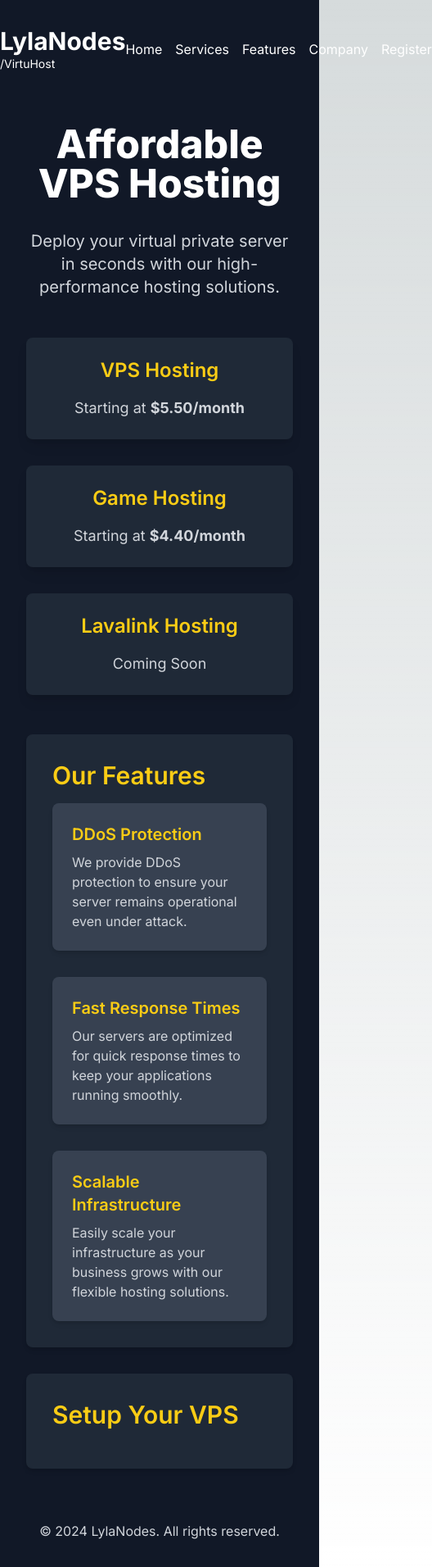
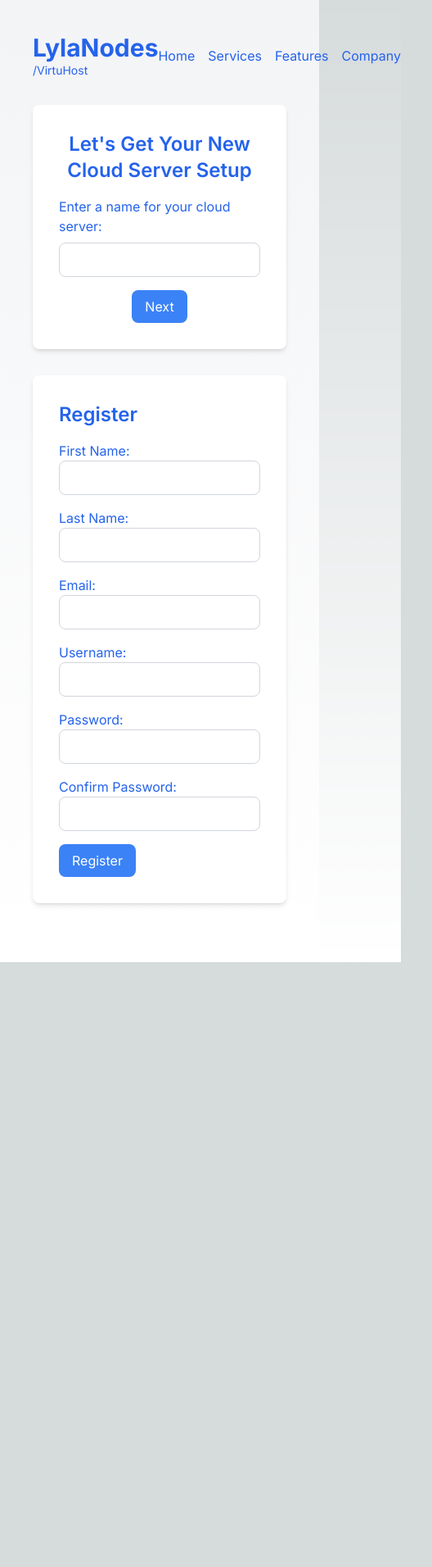
Before and after one commit to vekalmao/vpswebsite, a Next.js app: page / in a window 390 px wide. Shown: the whole page at 82% size, 528 px wide, since content can reach past the window. After the commit the page ends 1174 px from the top, so only its background shows below. Built offline with nearby package versions, Linux system fonts and the light colour scheme.

Commit message:
Update page.tsx

```diff
--- a/app/page.tsx
+++ b/app/page.tsx
@@ -1,9 +1,91 @@
 "use client";
+
 
 import React, { useState } from 'react';
 import Image from 'next/image';
 
-// Plans data
+const Home = () => {
+  const [step, setStep] = useState(1);
+  const [serverName, setServerName] = useState('');
+  const [selectedLocation, setSelectedLocation] = useState('');
+  const [selectedCpuType, setSelectedCpuType] = useState('');
+  const [selectedPlan, setSelectedPlan] = useState('');
+  const [vpsCreated, setVpsCreated] = useState(false);
+  const [ipv4Address, setIpv4Address] = useState('');
+  const [firstName, setFirstName] = useState('');
+  const [lastName, setLastName] = useState('');
+  const [email, setEmail] = useState('');
+  const [username, setUsername] = useState('');
+  const [password, setPassword] = useState('');
+  const [confirmPassword, setConfirmPassword] = useState('');
+
+  const handleSaveServerName = () => {
+    setStep(2);
+  };
+
+  const handleSelectLocation = (location) => {
+    setSelectedLocation(location);
+    setStep(3);
+  };
+
+  const handleSelectCpuType = (cpuType) => {
+    setSelectedCpuType(cpuType);
+    setStep(4);
+  };
+
+  const handleSelectPlan = (plan) => {
+    setSelectedPlan(plan);
+    setStep(5);
+  };
+
+  const handleSubmit = () => {
+    setVpsCreated(true);
+    const randomIpv4 = generateRandomIpv4();
+    setIpv4Address(randomIpv4);
+    setStep(6);
+  };
+
+  const handleSetupCloudVPS = () => {
+    setStep(1);
+    setServerName('');
+    setSelectedLocation('');
+    setSelectedCpuType('');
+    setSelectedPlan('');
+    setVpsCreated(false);
+    setIpv4Address('');
+  };
+
+  const handleRegister = (e) => {
+    e.preventDefault();
+    // Validate the registration fields here
+    if (!firstName || !lastName || !email || !username || !password || !confirmPassword) {
+      alert('Please fill in all fields.');
+      return;
+    }
+
+    if (password !== confirmPassword) {
+      alert('Passwords do not match.');
+      return;
+    }
+
+    // Proceed with registration logic
+    alert('Registration successful!'); // Replace with actual registration logic
+    // You can add further actions like API calls to register the user
+
+    // For demonstration purposes, resetting the form fields after registration
+    setFirstName('');
+    setLastName('');
+    setEmail('');
+    setUsername('');
+    setPassword('');
+    setConfirmPassword('');
+  };
+
+  const generateRandomIpv4 = () => {
+    const ipOctet = () => Math.floor(Math.random() * 256);
+    return `${ipOctet()}.${ipOctet()}.${ipOctet()}.${ipOctet()}`;
+  };
+
   const sharedPlans = [
     { name: 'CX-01', description: 'Cheap for small projects', specifications: '1GB of RAM, 1 Core, 20GB of Storage' },
     { name: 'CX-02', description: 'Affordable for startups', specifications: '2GB of RAM, 2 Cores, 40GB of Storage' },
@@ -22,283 +104,238 @@ const dedicatedPlans = [
     { name: 'DX-06', description: 'Extreme power for specialized tasks', specifications: '128GB of RAM, 64 Cores, 3200GB of Storage' }
   ];
 
-const Home = () => {
-  const [step, setStep] = useState(0); // 0 for home page, then steps 1-6 for the setup process
-  const [serverName, setServerName] = useState('');
-  const [selectedLocation, setSelectedLocation] = useState<string>('');
-  const [selectedCpuType, setSelectedCpuType] = useState<string>('');
-  const [selectedPlan, setSelectedPlan] = useState<any>(null); // Updated to hold selected plan object
-  const [vpsCreated, setVpsCreated] = useState<boolean>(false);
-  const [ipv4Address, setIpv4Address] = useState<string>('');
-
-  // Authentication states
-  const [email, setEmail] = useState('');
-  const [password, setPassword] = useState('');
-  const [isRegistered, setIsRegistered] = useState(false);
-
-  const handleRegister = () => {
-    // Simulate successful registration (in a real app, you'd send this data to a backend)
-    setIsRegistered(true);
-    setStep(1); // Move to the next step after registration
-  };
-
-  const handleSaveServerName = () => {
-    setStep(2);
-  };
-
-  const handleSelectLocation = (location: string) => {
-    setSelectedLocation(location);
-    setStep(3);
-  };
-
-  const handleSelectCpuType = (cpuType: string) => {
-    setSelectedCpuType(cpuType);
-    setStep(4);
-  };
-
-  const handleSelectPlan = (plan: any) => {
-    setSelectedPlan(plan);
-    setStep(5);
-  };
-
-  const handleSubmit = () => {
-    setVpsCreated(true);
-    const randomIpv4 = generateRandomIpv4();
-    setIpv4Address(randomIpv4);
-    setStep(6);
-  };
-
-  const generateRandomIpv4 = (): string => {
-    const ipOctet = () => Math.floor(Math.random() * 256);
-    return `${ipOctet()}.${ipOctet()}.${ipOctet()}.${ipOctet()}`;
-  };
+  const additionalLocations = [
+    'Asia',
+    'Europe',
+    'New York',
+    'Ashburn Virginia',
+    'Frankfurt - Germany'
+    // Add more locations as needed
+  ];
 
   return (
-    <main className="flex flex-col items-center justify-center min-h-screen bg-gray-900 text-white">
-      {/* Header and Navigation */}
-      <header className="w-full max-w-5xl flex items-center justify-between py-8">
+    <main className="flex flex-col items-center justify-center min-h-screen p-10 bg-gradient-to-b from-gray-100 to-white dark:from-gray-800 dark:to-gray-900">
+      <header className="w-full max-w-5xl flex items-center justify-between mb-8">
         <div>
-          <h1 className="text-3xl font-bold text-white">LylaNodes</h1>
-          <p className="text-sm text-white">/VirtuHost</p>
+          <h1 className="text-3xl font-bold text-blue-600">LylaNodes</h1>
+          <p className="text-sm text-blue-600">/VirtuHost</p>
         </div>
         <nav>
           <ul className="flex space-x-4">
-            <li><a href="#" className="text-white hover:text-yellow-400">Home</a></li>
-            <li><a href="#" className="text-white hover:text-yellow-400">Services</a></li>
-            <li><a href="#" className="text-white hover:text-yellow-400">Features</a></li>
-            <li><a href="#" className="text-white hover:text-yellow-400">Company</a></li>
-            <li>
-              <button
-                className="text-white hover:text-yellow-400"
-                onClick={() => setIsRegistered(false)}
-              >
-                Register
-              </button>
-            </li>
+            <li><a href="#" className="text-blue-600 hover:text-purple-900 dark:text-blue-400 dark:hover:text-blue-600">Home</a></li>
+            <li><a href="#" className="text-blue-600 hover:text-purple-900 dark:text-blue-400 dark:hover:text-blue-600">Services</a></li>
+            <li><a href="#" className="text-blue-600 hover:text-purple-900 dark:text-blue-400 dark:hover:text-blue-600">Features</a></li>
+            <li><a href="#" className="text-blue-600 hover:text-purple-900 dark:text-blue-400 dark:hover:text-blue-600">Company</a></li>
           </ul>
         </nav>
       </header>
 
-      {/* Registration Form */}
-      {isRegistered && (
-        <section className="w-full max-w-5xl bg-gray-800 rounded-lg p-8 shadow-md mb-8 text-center">
-          <h2 className="text-2xl font-semibold mb-4 text-yellow-400">Create an Account to Get Started</h2>
+      {step === 1 && (
+        <section className="w-full max-w-5xl bg-white rounded-lg p-8 shadow-md mb-8 text-center">
+          <h2 className="text-2xl font-semibold mb-4 text-blue-600">Let's Get Your New Cloud Server Setup</h2>
           <div className="mb-4">
-            <label className="block text-left mb-2 text-gray-300">Email:</label>
+            <label className="block text-left mb-2 text-blue-600">Enter a name for your cloud server:</label>
             <input
-              type="email"
-              className="border border-gray-700 bg-gray-900 text-white rounded-lg px-3 py-2 w-full"
-              value={email}
-              onChange={(e) => setEmail(e.target.value)}
-            />
-          </div>
-          <div className="mb-4">
-            <label className="block text-left mb-2 text-gray-300">Password:</label>
-            <input
-              type="password"
-              className="border border-gray-700 bg-gray-900 text-white rounded-lg px-3 py-2 w-full"
-              value={password}
-              onChange={(e) => setPassword(e.target.value)}
+              type="text"
+              className="border border-gray-300 rounded-lg px-3 py-2 w-full text-blue-600"
+              value={serverName}
+              onChange={(e) => setServerName(e.target.value)}
             />
           </div>
           <button
-            className="bg-yellow-400 text-gray-900 px-4 py-2 rounded-lg hover:bg-yellow-500 transition duration-300"
-            onClick={handleRegister}
+            className="bg-blue-500 text-white px-4 py-2 rounded-lg hover:bg-blue-600 transition duration-300"
+            onClick={handleSaveServerName}
           >
-            Register
+            Next
           </button>
         </section>
       )}
 
-      {/* Affordable VPS Hosting */}
-      {!isRegistered && (
-        <section className="w-full max-w-5xl p-8 text-center">
-          <h2 className="text-5xl font-extrabold mb-8 text-white">Affordable VPS Hosting</h2>
-          <p className="text-xl text-gray-300 mb-12">Deploy your virtual private server in seconds with our high-performance hosting solutions.</p>
-          <div className="grid grid-cols-1 md:grid-cols-3 gap-8 mb-12">
-            <div className="bg-gray-800 rounded-lg p-6 text-center shadow-lg">
-              <h3 className="text-2xl font-semibold mb-4 text-yellow-400">VPS Hosting</h3>
-              <p className="text-lg text-gray-300">Starting at <span className="font-bold">$5.50/month</span></p>
+      {step === 2 && (
+        <section className="w-full max-w-5xl bg-white rounded-lg p-8 shadow-md mb-8 text-center">
+          <h2 className="text-2xl font-semibold mb-4 text-blue-600">Select Your Location</h2>
+          <div className="flex justify-center space-x-8 mb-8">
+            {additionalLocations.map((location) => (
+              <div key={location} onClick={() => handleSelectLocation(location)} className="cursor-pointer">
+                <Image src="https://media.earlyexperts.net/wp-content/uploads/2018/12/displaying-american-flag.jpg" alt={location} width={300} height={200} className="h-24 mb-2" />
+                <p className="text-gray-600">{location}</p>
               </div>
-            <div className="bg-gray-800 rounded-lg p-6 text-center shadow-lg">
-              <h3 className="text-2xl font-semibold mb-4 text-yellow-400">Game Hosting</h3>
-              <p className="text-lg text-gray-300">Starting at <span className="font-bold">$4.40/month</span></p>
-            </div>
-            <div className="bg-gray-800 rounded-lg p-6 text-center shadow-lg">
-              <h3 className="text-2xl font-semibold mb-4 text-yellow-400">Lavalink Hosting</h3>
-              <p className="text-lg text-gray-300">Coming Soon</p>
-            </div>
-          </div>
-
-          {/* Our Features */}
-          <section className="w-full max-w-5xl bg-gray-800 rounded-lg p-8 shadow-md mb-8 text-left">
-            <h2 className="text-3xl font-semibold mb-4 text-yellow-400">Our Features</h2>
-            <div className="grid grid-cols-1 md:grid-cols-3 gap-8">
-              <div className="bg-gray-700 p-6 rounded-lg shadow-md text-left">
-                <h3 className="text-xl font-semibold mb-2 text-yellow-400">DDoS Protection</h3>
-                <p className="text-gray-300">We provide DDoS protection to ensure your server remains operational even under attack.</p>
-              </div>
-              <div className="bg-gray-700 p-6 rounded-lg shadow-md text-left">
-                <h3 className="text-xl font-semibold mb-2 text-yellow-400">Fast Response Times</h3>
-                <p className="text-gray-300">Our servers are optimized for quick response times to keep your applications running smoothly.</p>
-              </div>
-              <div className="bg-gray-700 p-6 rounded-lg shadow-md text-left">
-                <h3 className="text-xl font-semibold mb-2 text-yellow-400">Scalable Infrastructure</h3>
-                <p className="text-gray-300">Easily scale your infrastructure as your business grows with our flexible hosting solutions.</p>
-              </div>
+            ))}
           </div>
         </section>
+      )}
 
-          {/* Setup Process */}
-          <section className="w-full max-w-5xl bg-gray-800 rounded-lg p-8 shadow-md text-left">
-            <h2 className="text-3xl font-semibold mb-4 text-yellow-400">Setup Your VPS</h2>
-            {/* Step 1: Save Server Name */}
-            {step === 1 && (
-              <div className="mb-8">
-                <label className="block text-left mb-2 text-gray-300">Server Name:</label>
-                <input
-                  type="text"
-                  className="border border-gray-700 bg-gray-900 text-white rounded-lg px-3 py-2 w-full"
-                  value={serverName}
-                  onChange={(e) => setServerName(e.target.value)}
-                />
+      {step === 3 && (
+        <section className="w-full max-w-5xl bg-white rounded-lg p-8 shadow-md mb-8 text-center">
+          <h2 className="text-2xl font-semibold mb-4 text-blue-600">Choose Your CPU Type</h2>
+          <div className="flex justify-center space-x-8 mb-8">
             <button
-                  className="bg-yellow-400 text-gray-900 px-4 py-2 rounded-lg hover:bg-yellow-500 transition duration-300 ml-2 mt-4"
-                  onClick={handleSaveServerName}
+              className="bg-blue-500 text-white px-4 py-2 rounded-lg hover:bg-blue-600 transition duration-300"
+              onClick={() => handleSelectCpuType('Shared')}
             >
-                  Save
+              Shared CPU
+            </button>
+            <button
+              className="bg-blue-500 text-white px-4 py-2 rounded-lg hover:bg-blue-600 transition duration-300"
+              onClick={() => handleSelectCpuType('Dedicated')}
+            >
+              Dedicated CPU
             </button>
           </div>
+        </section>
       )}
 
-            {/* Step 2: Select Location */}
-            {step === 2 && (
-              <div className="mb-8">
-                <h3 className="text-xl font-semibold mb-2 text-yellow-400">Select Location:</h3>
-                <div className="flex flex-wrap justify-center gap-4">
+      {step === 4 && (
+        <section className="w-full max-w-5xl bg-white rounded-lg p-8 shadow-md mb-8 text-center">
+          <h2 className="text-2xl font-semibold mb-4 text-blue-600">Choose Your Plan</h2>
+          <div className="flex justify-center space-x-8 mb-8">
+            {selectedCpuType === 'Shared' ? (
+              sharedPlans.map((plan) => (
+                <div key={plan.name} className="text-left">
+                  <h3 className="text-lg font-semibold mb-2">{plan.name}</h3>
+                  <p className="text-gray-600">{plan.description}</p>
+                  <p className="text-sm text-gray-500">{plan.specifications}</p>
                   <button
-                    className={`border border-gray-700 bg-gray-900 text-white rounded-lg px-3 py-2 ${selectedLocation === 'New York' ? 'bg-yellow-400 text-gray-900' : ''}`}
-                    onClick={() => handleSelectLocation('New York')}
-                  >
-                    New York
-                  </button>
-                  <button
-                    className={`border border-gray-700 bg-gray-900 text-white rounded-lg px-3 py-2 ${selectedLocation === 'San Francisco' ? 'bg-yellow-400 text-gray-900' : ''}`}
-                    onClick={() => handleSelectLocation('San Francisco')}
-                  >
-                    San Francisco
-                  </button>
-                  <button
-                    className={`border border-gray-700 bg-gray-900 text-white rounded-lg px-3 py-2 ${selectedLocation === 'London' ? 'bg-yellow-400 text-gray-900' : ''}`}
-                    onClick={() => handleSelectLocation('London')}
-                  >
-                    London
-                  </button>
-                </div>
-              </div>
-            )}
-
-            {/* Step 3: Select CPU Type */}
-            {step === 3 && (
-              <div className="mb-8">
-                <h3 className="text-xl font-semibold mb-2 text-yellow-400">Select CPU Type:</h3>
-                <div className="flex flex-wrap justify-center gap-4">
-                  <button
-                    className={`border border-gray-700 bg-gray-900 text-white rounded-lg px-3 py-2 ${selectedCpuType === 'Intel' ? 'bg-yellow-400 text-gray-900' : ''}`}
-                    onClick={() => handleSelectCpuType('Intel')}
-                  >
-                    Intel
-                  </button>
-                  <button
-                    className={`border border-gray-700 bg-gray-900 text-white rounded-lg px-3 py-2 ${selectedCpuType === 'AMD' ? 'bg-yellow-400 text-gray-900' : ''}`}
-                    onClick={() => handleSelectCpuType('AMD')}
-                  >
-                    AMD
-                  </button>
-                </div>
-              </div>
-            )}
-
-            {/* Step 4: Select Plan */}
-            {step === 4 && (
-              <div className="mb-8">
-                <h3 className="text-xl font-semibold mb-2 text-yellow-400">Select Plan:</h3>
-                <div className="grid grid-cols-1 md:grid-cols-2 lg:grid-cols-3 gap-4">
-                  {sharedPlans.map((plan, index) => (
-                    <div key={index} className="bg-gray-900 rounded-lg p-4 shadow-md text-left">
-                      <h4 className="text-lg font-semibold mb-2 text-yellow-400">{plan.name}</h4>
-                      <p className="text-gray-300 mb-2">{plan.description}</p>
-                      <p className="text-gray-400">{plan.specifications}</p>
-                      <button
-                        className={`mt-4 bg-yellow-400 text-gray-900 px-3 py-1 rounded-lg hover:bg-yellow-500 transition duration-300`}
-                        onClick={() => handleSelectPlan(plan)}
+                    className="bg-blue-500 text-white px-4 py-2 rounded-lg hover:bg-blue-600 transition duration-300 mt-2"
+                    onClick={() => handleSelectPlan(plan.name)}
                   >
                     Select
                   </button>
                 </div>
-                  ))}
-                </div>
-              </div>
-            )}
-
-            {/* Step 5: Confirm and Create */}
-            {step === 5 && (
-              <div className="mb-8">
-                <h3 className="text-xl font-semibold mb-2 text-yellow-400">Confirm Selections:</h3>
-                <div className="flex flex-col items-center">
-                  <p className="text-gray-300 mb-2"><span className="font-semibold">Server Name:</span> {serverName}</p>
-                  <p className="text-gray-300 mb-2"><span className="font-semibold">Location:</span> {selectedLocation}</p>
-                  <p className="text-gray-300 mb-2"><span className="font-semibold">CPU Type:</span> {selectedCpuType}</p>
-                  <p className="text-gray-300 mb-2"><span className="font-semibold">Plan:</span> {selectedPlan.name}</p>
+              ))
+            ) : (
+              dedicatedPlans.map((plan) => (
+                <div key={plan.name} className="text-left">
+                  <h3 className="text-lg font-semibold mb-2">{plan.name}</h3>
+                  <p className="text-gray-600">{plan.description}</p>
+                  <p className="text-sm text-gray-500">{plan.specifications}</p>
                   <button
-                    className="bg-yellow-400 text-gray-900 px-4 py-2 rounded-lg hover:bg-yellow-500 transition duration-300"
-                    onClick={handleSubmit}
+                    className="bg-blue-500 text-white px-4 py-2 rounded-lg hover:bg-blue-600 transition duration-300 mt-2"
+                    onClick={() => handleSelectPlan(plan.name)}
                   >
-                    Create VPS
+                    Select
                   </button>
                 </div>
+              ))
+            )}
           </div>
-            )}
-
-            {/* Step 6: VPS Created */}
-            {step === 6 && (
-              <div>
-                <h3 className="text-xl font-semibold mb-2 text-yellow-400">VPS Successfully Created!</h3>
-                <p className="text-gray-300 mb-2">Server Name: {serverName}</p>
-                <p className="text-gray-300 mb-2">Location: {selectedLocation}</p>
-                <p className="text-gray-300 mb-2">CPU Type: {selectedCpuType}</p>
-                <p className="text-gray-300 mb-2">Plan: {selectedPlan.name}</p>
-                <p className="text-gray-300 mb-2">IPv4 Address: {ipv4Address}</p>
-              </div>
-            )}
-          </section>
         </section>
       )}
 
-      {/* Footer */}
-      <footer className="w-full max-w-5xl text-center py-8">
-        <p className="text-gray-300">© 2024 LylaNodes. All rights reserved.</p>
-      </footer>
+      {step === 5 && (
+        <section className="w-full max-w-5xl bg-white rounded-lg p-8 shadow-md mb-8 text-center">
+          <h2 className="text-2xl font-semibold mb-4 text-blue-600">Review and Confirm</h2>
+          <div className="text-left mb-4">
+            <p><span className="font-semibold">Server Name:</span> {serverName}</p>
+            <p><span className="font-semibold">Location:</span> {selectedLocation}</p>
+            <p><span className="font-semibold">CPU Type:</span> {selectedCpuType}</p>
+            <p><span className="font-semibold">Plan:</span> {selectedPlan}</p>
+          </div>
+          <button
+            className="bg-blue-500 text-white px-4 py-2 rounded-lg hover:bg-blue-600 transition duration-300"
+            onClick={handleSubmit}
+          >
+            Setup Cloud VPS
+          </button>
+        </section>
+      )}
+
+      {step === 6 && (
+        <section className="w-full max-w-5xl bg-white rounded-lg p-8 shadow-md mb-8 text-center">
+          <h2 className="text-2xl font-semibold mb-4 text-blue-600">Cloud VPS Setup Complete</h2>
+          <div className="text-left mb-4">
+            <p><span className="font-semibold">Server Name:</span> {serverName}</p>
+            <p><span className="font-semibold">Location:</span> {selectedLocation}</p>
+            <p><span className="font-semibold">CPU Type:</span> {selectedCpuType}</p>
+            <p><span className="font-semibold">Plan:</span> {selectedPlan}</p>
+            <p><span className="font-semibold">IPv4 Address:</span> {ipv4Address}</p>
+          </div>
+          <button
+            className="bg-blue-500 text-white px-4 py-2 rounded-lg hover:bg-blue-600 transition duration-300"
+            onClick={handleSetupCloudVPS}
+          >
+            Setup Another Cloud VPS
+          </button>
+        </section>
+      )}
+
+      <section className="w-full max-w-5xl bg-white rounded-lg p-8 shadow-md mb-8">
+        <h2 className="text-2xl font-semibold mb-4 text-blue-600">Register</h2>
+        <form onSubmit={handleRegister} className="space-y-4">
+          <div className="flex flex-col">
+            <label htmlFor="firstName" className="text-blue-600">First Name:</label>
+            <input
+              type="text"
+              id="firstName"
+              className="border border-gray-300 rounded-lg px-3 py-2 w-full text-blue-600"
+              value={firstName}
+              onChange={(e) => setFirstName(e.target.value)}
+              required
+            />
+          </div>
+          <div className="flex flex-col">
+            <label htmlFor="lastName" className="text-blue-600">Last Name:</label>
+            <input
+              type="text"
+              id="lastName"
+              className="border border-gray-300 rounded-lg px-3 py-2 w-full text-blue-600"
+              value={lastName}
+              onChange={(e) => setLastName(e.target.value)}
+              required
+            />
+          </div>
+          <div className="flex flex-col">
+            <label htmlFor="email" className="text-blue-600">Email:</label>
+            <input
+              type="email"
+              id="email"
+              className="border border-gray-300 rounded-lg px-3 py-2 w-full text-blue-600"
+              value={email}
+              onChange={(e) => setEmail(e.target.value)}
+              required
+            />
+          </div>
+          <div className="flex flex-col">
+            <label htmlFor="username" className="text-blue-600">Username:</label>
+            <input
+              type="text"
+              id="username"
+              className="border border-gray-300 rounded-lg px-3 py-2 w-full text-blue-600"
+              value={username}
+              onChange={(e) => setUsername(e.target.value)}
+              required
+            />
+          </div>
+          <div className="flex flex-col">
+            <label htmlFor="password" className="text-blue-600">Password:</label>
+            <input
+              type="password"
+              id="password"
+              className="border border-gray-300 rounded-lg px-3 py-2 w-full text-blue-600"
+              value={password}
+              onChange={(e) => setPassword(e.target.value)}
+              required
+            />
+          </div>
+          <div className="flex flex-col">
+            <label htmlFor="confirmPassword" className="text-blue-600">Confirm Password:</label>
+            <input
+              type="password"
+              id="confirmPassword"
+              className="border border-gray-300 rounded-lg px-3 py-2 w-full text-blue-600"
+              value={confirmPassword}
+              onChange={(e) => setConfirmPassword(e.target.value)}
+              required
+            />
+          </div>
+          <button
+            type="submit"
+            className="bg-blue-500 text-white px-4 py-2 rounded-lg hover:bg-blue-600 transition duration-300"
+          >
+            Register
+          </button>
+        </form>
+      </section>
     </main>
   );
 };
```
Lines whose indentation alone changed are shown as unchanged.
